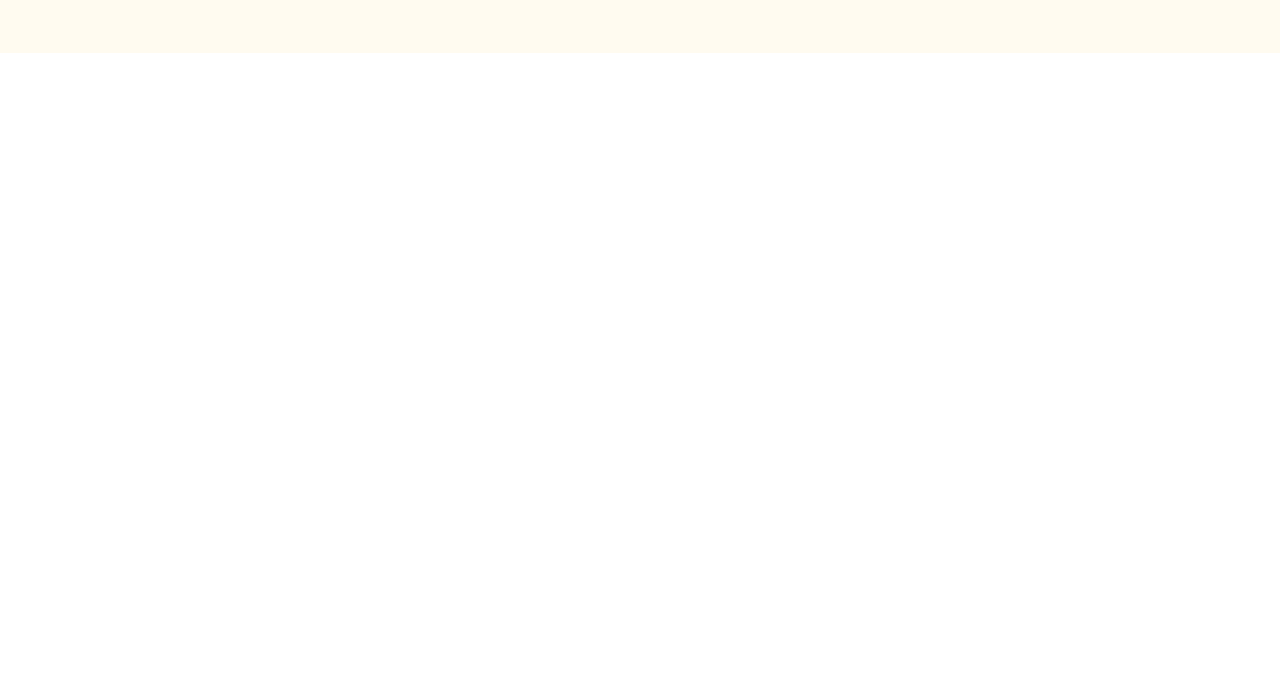
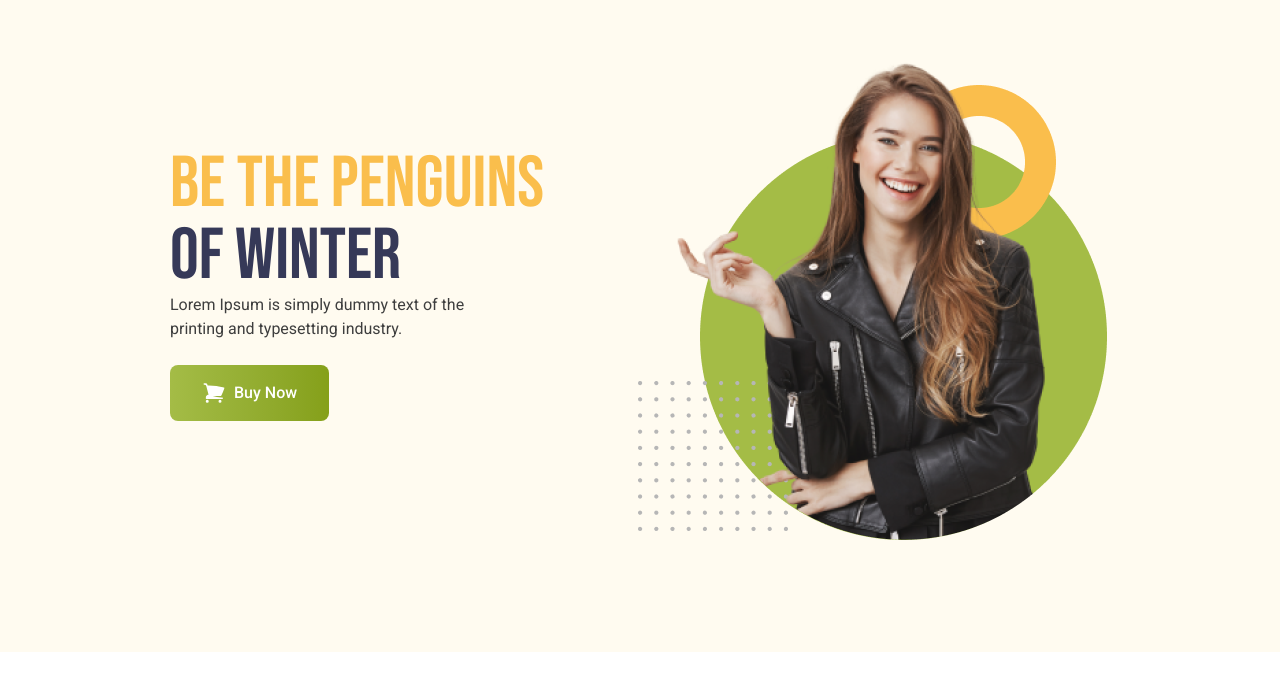
Before and after one commit to muhammad-tamim/Web_Project7, a plain HTML site: page index.html in a window 1280 px wide. Shown: the part 83-774 px from the top of the page. Drawn offline with nearby package versions, Linux system fonts and the light colour scheme.

Commit message:
feat: add hero section

```diff
--- a/index.html
+++ b/index.html
@@ -37,10 +37,10 @@
     </style>
 </head>
 
-<body class="max-w-[1440px] mx-auto box-border">
-    <header class="bg-[#FFFBF0]">
+<body class="max-w-[1440px] mx-auto box-border ">
+    <header class="bg-[#FFFBF0] px-4 md:px-12 lg:px-24 xl:px-36">
 
-        <nav class="flex justify-between items-center px-4 md:px-12 lg:px-24 xl:px-36 pt-6 lg:pt-8 xl:pt-10  pb-14">
+        <nav class="flex justify-between items-center pt-6 lg:pt-8 xl:pt-10  pb-14">
             <div class="flex items-center gap-2 montserrat-font">
                 <img class="w-9 h-7 lg:w-14 lg:h-10" src="Assets/icons/penguin.png" alt="">
                 <h2 class="font-bold lg:text-2xl">
@@ -59,6 +59,34 @@
             </div>
         </nav>
 
+        <!-- Hero Section -->
+        <section class="md:flex items-center justify-around pb-11 md:pb-16 lg:pb-28">
+            <div>
+                <h1 class="bebas-font text-5xl xl:text-7xl w-[290px] xl:w-[416px]">
+                    <span class="text-[#FABE4C]">Be the Penguins</span>
+                    <span class="text-[#363958]">of Winter</span>
+                </h1>
+                <p class="roboto-font text-[#3E3E3E] w-[312px] lx:w-[400px]">Lorem Ipsum is simply dummy text of the
+                    printing
+                    and typesetting industry.</p>
+                <div class="roboto-font py-6">
+                    <button
+                        class="bg-gradient-to-r  from-[#A4BC46] to-[#85A019] flex gap-2 py-4 px-8 rounded-lg cursor-pointer">
+
+                        <svg xmlns="http://www.w3.org/2000/svg" fill="white" viewBox="0 0 24 24" stroke-width="1.5"
+                            stroke="white" class="size-6">
+                            <path stroke-linecap="round" stroke-linejoin="round"
+                                d="M2.25 3h1.386c.51 0 .955.343 1.087.835l.383 1.437M7.5 14.25a3 3 0 0 0-3 3h15.75m-12.75-3h11.218c1.121-2.3 2.1-4.684 2.924-7.138a60.114 60.114 0 0 0-16.536-1.84M7.5 14.25 5.106 5.272M6 20.25a.75.75 0 1 1-1.5 0 .75.75 0 0 1 1.5 0Zm12.75 0a.75.75 0 1 1-1.5 0 .75.75 0 0 1 1.5 0Z" />
+                        </svg>
+
+                        <p class="text-white font-medium">Buy Now</p>
+                    </button>
+                </div>
+            </div>
+            <div>
+                <img src="Assets/images/model.png" alt="">
+            </div>
+        </section>
     </header>
     <main></main>
     <footer></footer>
```
